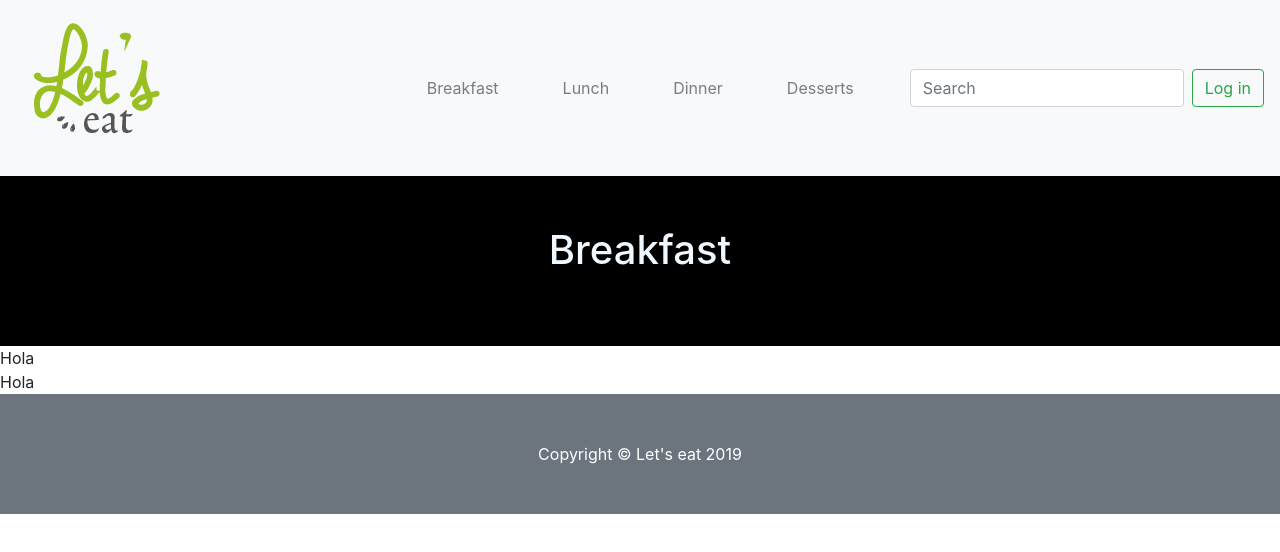
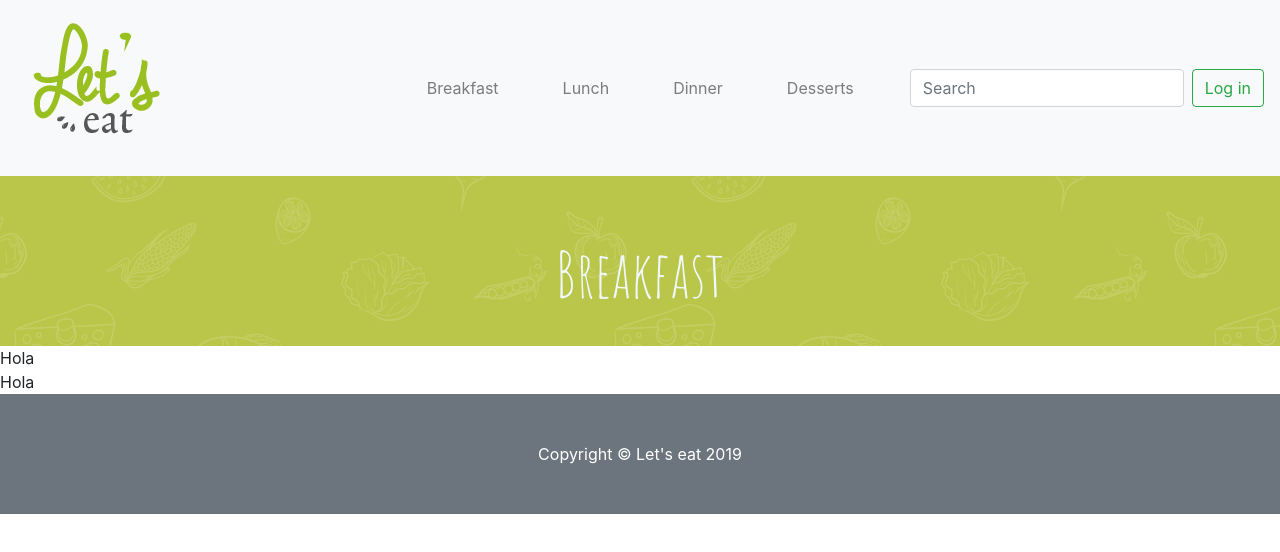
Before and after one commit to SandraGro/final_project, a React (Create React App) app: page /breakfast in a window 1280 px wide. Shown: the top 552 px of the page. Built offline with nearby package versions, Linux system fonts and the light colour scheme.

Commit message:
se agrega estilo a titulo comidas

```diff
--- a/src/components/Breakfast/Title/Title.css
+++ b/src/components/Breakfast/Title/Title.css
@@ -1,7 +1,10 @@
 .title-breakfast{
-    background-color: black;
+    background-color: lightgray;
+    background: #bac64a url("/assets/food-pattern-15.png");
+    color: aliceblue;
     height: 170px;
-    color: aliceblue;
+    font-family: 'Amatic SC', cursive;
+    font-size: 4rem;
+    padding: 50px;
     text-align: center;
-    padding: 50px;
 }
--- a/src/components/Breakfast/Title/Title.jsx
+++ b/src/components/Breakfast/Title/Title.jsx
@@ -6,7 +6,7 @@ class Title extends Component {
   render() {
     return (
       <div className="title-breakfast">
-        <h1> Breakfast</h1>
+        <p> Breakfast</p>
        </div>
     )}
 }
```
Also changed, not shown: public/assets/food-pattern-15.png (added).
